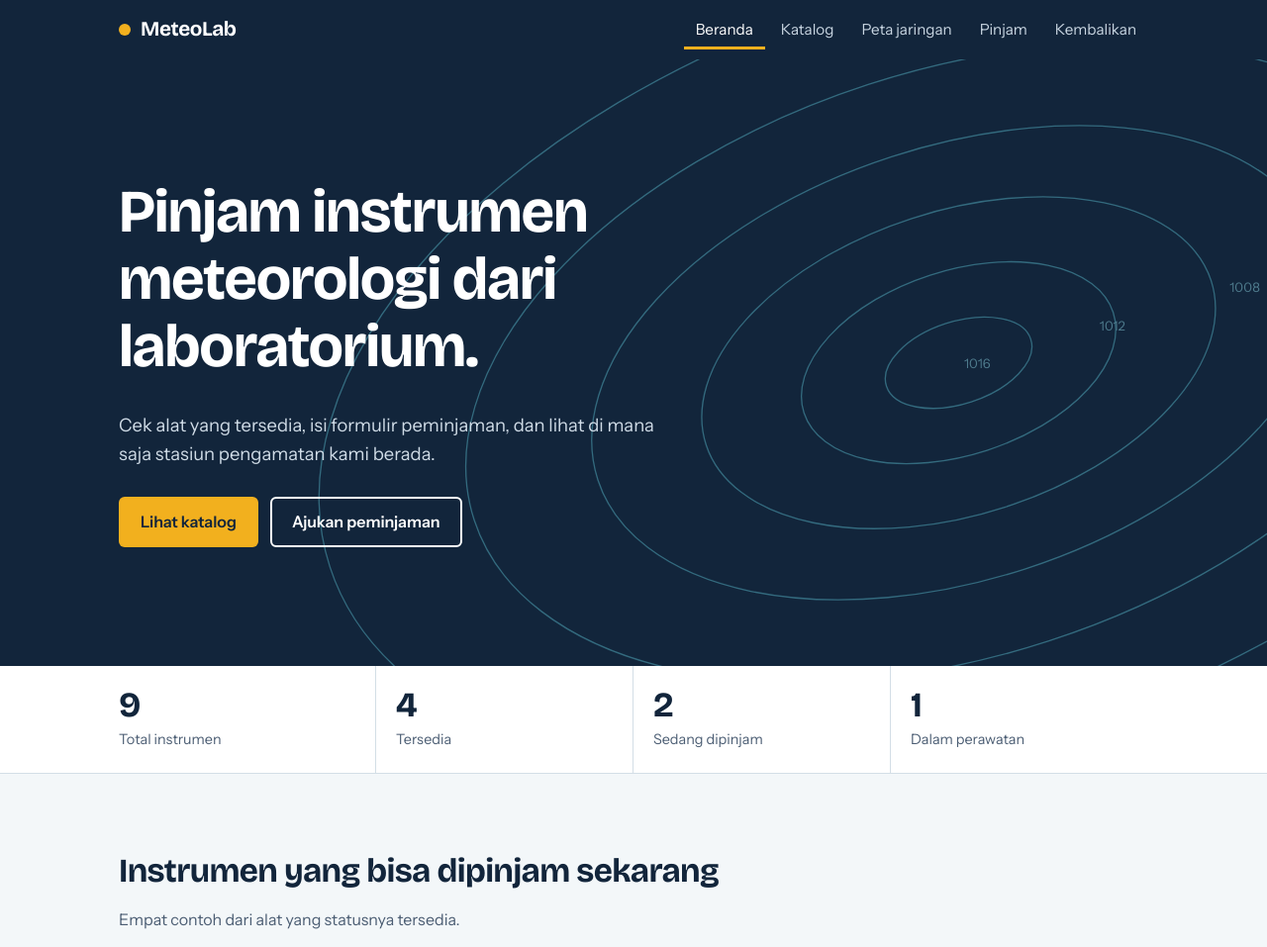
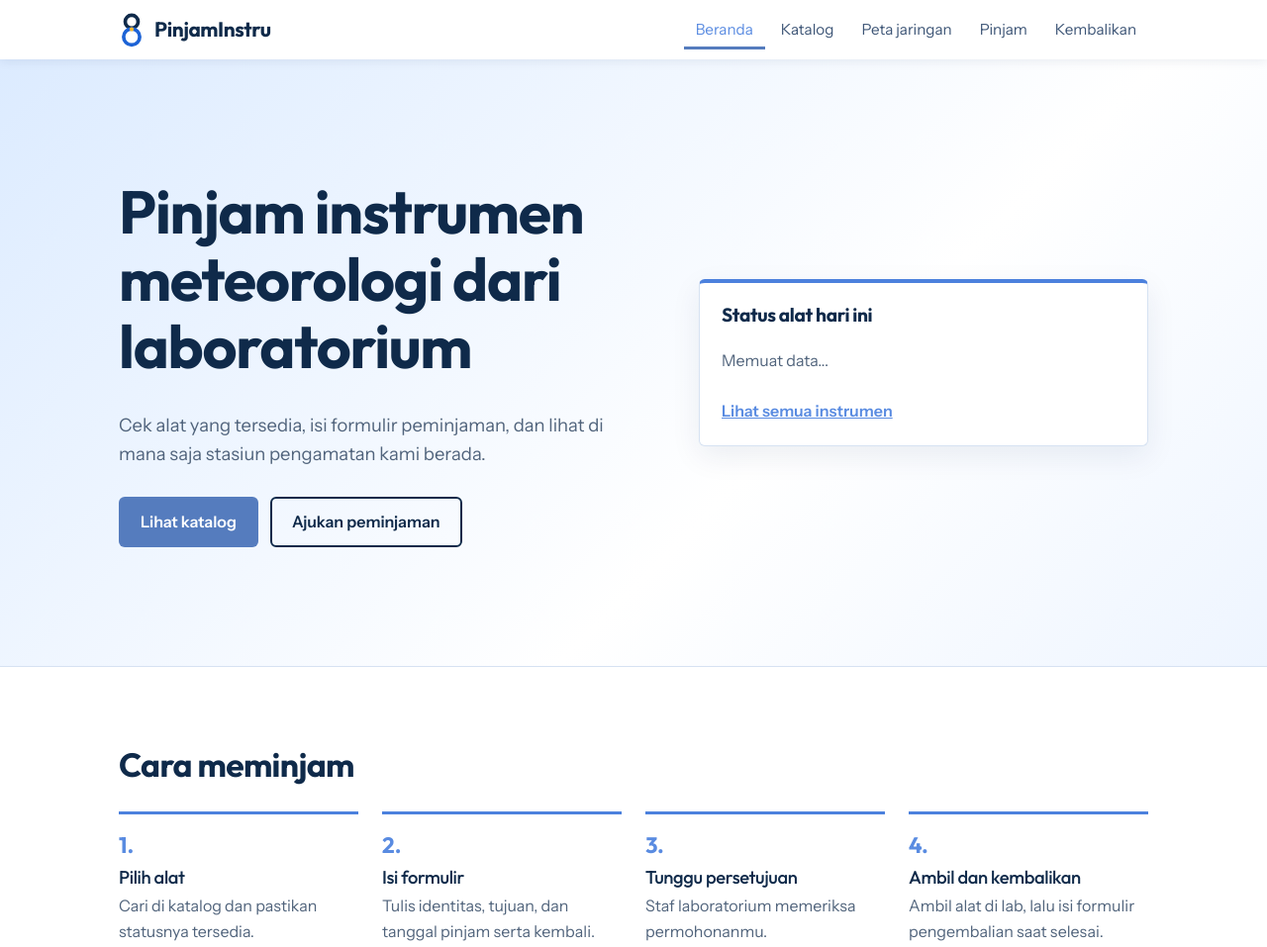
Before and after one commit to Yoruatia/Pinjaminstru, a plain HTML site: page frontend/index.html in a window 1280 px wide. Shown: the top 957 px of the page at 99% size. Drawn offline with nearby package versions, Linux system fonts and the light colour scheme.

Commit message:
Update frontend (Assets)

```diff
--- a/frontend/css/style.css
+++ b/frontend/css/style.css
@@ -1,27 +1,23 @@
-/* ==========================================================
-   MeteoLab - style.css (global, dipakai semua halaman)
-   Warna dan font diatur lewat variabel di :root, jadi
-   ganti di satu tempat saja kalau mau ubah tema.
-   ========================================================== */
 
-@import url("https://fonts.googleapis.com/css2?family=Bricolage+Grotesque:opsz,wght@12..96,500;12..96,700&family=Instrument+Sans:wght@400;500;600&display=swap");
+@import url("https://fonts.googleapis.com/css2?family=Outfit:wght@500;700&family=Instrument+Sans:wght@400;500;600&display=swap");
 
 :root {
-  --ink: #12253b;          /* teks utama, biru laut gelap */
-  --ink-soft: #4b5d73;     /* teks sekunder */
-  --paper: #f3f7f9;        /* latar halaman, putih kebiruan */
+  --ink: #0f2a4a;          /* teks utama, biru laut gelap */
+  --ink-soft: #51647c;     /* teks sekunder */
+  --paper: #f5f9ff;        /* latar halaman, putih kebiruan */
   --white: #ffffff;
-  --line: #d3dee6;         /* garis tipis */
-  --isobar: #2f7f8f;       /* aksen utama, teal */
-  --isobar-dark: #1f5f6d;
-  --signal: #f2b01e;       /* kuning kantong angin, dipakai hemat */
+  --line: #d6e2f2;         /* garis tipis */
+  --isobar: #4c81dd;       /* aksen utama, biru */
+  --isobar-dark: #598be1;
+  --signal: #557cbe;       /* biru aksen untuk tombol & fokus */
+  --sky: #e6f0ff;          /* biru muda untuk latar */
 
   --ok-bg: #dff3e7;     --ok-fg: #1b6b3a;
   --busy-bg: #fde9c4;   --busy-fg: #8a5a00;
   --fix-bg: #f6d9d6;    --fix-fg: #9a2f25;
   --field-bg: #dbe9f6;  --field-fg: #1f4f86;
 
-  --font-display: "Bricolage Grotesque", "Segoe UI", sans-serif;
+  --font-display: "Outfit", "Segoe UI", sans-serif;
   --font-body: "Instrument Sans", "Segoe UI", system-ui, sans-serif;
 
   --radius: 6px;
@@ -80,8 +76,9 @@ p { margin: 0 0 1em; max-width: 62ch; }
   position: sticky;
   top: 0;
   z-index: 50;
-  background: var(--ink);
-  color: var(--white);
+  background: var(--white);
+  color: var(--ink);
+  box-shadow: 0 2px 10px rgba(15, 42, 74, 0.08);
 }
 .navbar .container {
   display: flex;
@@ -95,7 +92,7 @@ p { margin: 0 0 1em; max-width: 62ch; }
   font-weight: 700;
   font-size: 1.3rem;
   letter-spacing: -0.02em;
-  color: var(--white);
+  color: var(--ink);
   text-decoration: none;
   display: inline-flex;
   align-items: center;
@@ -117,19 +114,20 @@ p { margin: 0 0 1em; max-width: 62ch; }
 .nav-links a {
   display: block;
   padding: 8px 12px;
-  color: #c9d6e2;
+  color: #3d5576;
   text-decoration: none;
   border-radius: var(--radius);
   font-size: 0.95rem;
 }
-.nav-links a:hover { color: var(--white); background: rgba(255, 255, 255, 0.08); }
-.nav-links a[aria-current="page"] { color: var(--white); box-shadow: inset 0 -3px 0 var(--signal); border-radius: 0; }
+.nav-links a:hover { color: var(--ink); background: var(--sky); }
+.nav-links a[aria-current="page"] { color: var(--isobar-dark); box-shadow: inset 0 -3px 0 var(--signal); border-radius: 0; }
 
 .nav-toggle {
   display: none;
   background: none;
-  border: 1px solid rgba(255, 255, 255, 0.35);
-  color: var(--white);
+  border: 1px solid var(--line);
+  background: var(--white);
+  color: var(--ink);
   border-radius: var(--radius);
   padding: 6px 12px;
   font: inherit;
@@ -145,11 +143,12 @@ p { margin: 0 0 1em; max-width: 62ch; }
     left: 0;
     right: 0;
     flex-direction: column;
-    background: var(--ink);
+    background: var(--white);
+    box-shadow: 0 8px 12px rgba(15, 42, 74, 0.08);
     padding: 8px var(--gutter) 16px;
   }
   .nav-links.open { display: flex; }
-  .nav-links a[aria-current="page"] { box-shadow: none; background: rgba(255, 255, 255, 0.1); border-radius: var(--radius); }
+  .nav-links a[aria-current="page"] { box-shadow: none; background: var(--sky); border-radius: var(--radius); }
 }
 
 /* ---------- Tombol ---------- */
@@ -164,10 +163,10 @@ p { margin: 0 0 1em; max-width: 62ch; }
   cursor: pointer;
   transition: background 0.15s, color 0.15s;
 }
-.btn-primary { background: var(--signal); color: var(--ink); }
-.btn-primary:hover { background: #ffc33d; }
+.btn-primary { background: var(--signal); color: var(--white); }
+.btn-primary:hover { background: var(--isobar-dark); }
 .btn-outline { border-color: currentColor; color: inherit; background: transparent; }
-.btn-outline:hover { background: rgba(255, 255, 255, 0.12); }
+.btn-outline:hover { background: rgba(29, 95, 209, 0.08); }
 .btn-dark { background: var(--ink); color: var(--white); }
 .btn-dark:hover { background: var(--isobar-dark); }
 .btn-small { padding: 7px 14px; font-size: 0.9rem; }
@@ -211,8 +210,8 @@ input:focus, select:focus, textarea:focus {
 
 /* ---------- Footer ---------- */
 .footer {
-  background: var(--ink);
-  color: #b5c4d3;
+  background: #5e81c2;
+  color: #cfe0fb;
   padding-block: 36px;
   font-size: 0.92rem;
 }
@@ -244,7 +243,7 @@ input:focus, select:focus, textarea:focus {
   display: flex;
   align-items: flex-end;
   padding: 12px 14px;
-  background: #e5eef3;
+  background: var(--sky);
   border-bottom: 1px solid var(--line);
   font-family: var(--font-display);
   font-weight: 700;
@@ -277,8 +276,8 @@ input:focus, select:focus, textarea:focus {
 .hero {
   position: relative;
   overflow: hidden;
-  background: var(--ink);
-  color: var(--white);
+  background: linear-gradient(135deg, #dcebff 0%, #ffffff 62%, #eef5ff 100%);
+  color: var(--ink);
   padding-block: clamp(56px, 10vw, 120px);
 }
 .hero-isobars {
@@ -286,14 +285,15 @@ input:focus, select:focus, textarea:focus {
   inset: 0;
   width: 100%;
   height: 100%;
-  opacity: 0.55;
+  opacity: 0.9;
   pointer-events: none;
 }
-.hero-isobars ellipse { fill: none; stroke: #4fa3b5; stroke-width: 1.2; }
-.hero-isobars text { fill: #7fc0cf; font-size: 12px; font-family: var(--font-body); }
+.hero-isobars ellipse { fill: none; stroke: #a9c6f3; stroke-width: 1.2; }
+.hero-isobars text { fill: #5b8ad6; font-size: 12px; font-family: var(--font-body); }
 .hero .container { position: relative; }
-.hero h1 { max-width: 14ch; }
-.hero p { font-size: 1.15rem; color: #cfdbe6; max-width: 46ch; }
+.hero h1 { max-width: 15ch; }
+.hero p { font-size: 1.15rem; color: var(--ink-soft); max-width: 46ch; }
+.hero .btn-outline { color: var(--ink); }
 .hero-actions { display: flex; flex-wrap: wrap; gap: 12px; margin-top: 28px; }
 
 .stats {
@@ -328,7 +328,7 @@ input:focus, select:focus, textarea:focus {
   aspect-ratio: 4 / 3;
   border: 1px solid var(--line);
   border-radius: var(--radius);
-  background: #e5eef3;
+  background: var(--sky);
 }
 @media (max-width: 760px) { .network-teaser { grid-template-columns: 1fr; } }
 .section-link { display: inline-block; margin-top: 8px; font-weight: 600; }
@@ -370,3 +370,20 @@ input:focus, select:focus, textarea:focus {
   background: var(--white);
 }
 .visually-hidden { position: absolute; width: 1px; height: 1px; overflow: hidden; clip: rect(0 0 0 0); white-space: nowrap; }
+/* Kartu status alat di hero */
+.hero-inner { display: grid; grid-template-columns: 1.15fr 1fr; gap: clamp(24px, 5vw, 64px); align-items: center; }
+.hero-card {
+  background: var(--white);
+  border: 1px solid var(--line);
+  border-top: 4px solid var(--isobar);
+  border-radius: var(--radius);
+  box-shadow: 0 10px 30px rgba(13, 42, 92, 0.08);
+  padding: 22px;
+}
+.hero-card h2 { font-size: 1.2rem; margin-bottom: 12px; }
+.status-list { list-style: none; margin: 0 0 6px; padding: 0; }
+.status-list li { display: flex; justify-content: space-between; align-items: center; gap: 12px; padding: 11px 0; border-bottom: 1px solid var(--line); }
+.status-list li:last-child { border-bottom: 0; }
+.status-list small { display: block; color: var(--ink-soft); font-size: 0.8rem; }
+.status-empty { color: var(--ink-soft); }
+@media (max-width: 860px) { .hero-inner { grid-template-columns: 1fr; } }
--- a/frontend/index.html
+++ b/frontend/index.html
@@ -1,9 +1,10 @@
+
 <!DOCTYPE html>
 <html lang="id">
 <head>
   <meta charset="UTF-8">
   <meta name="viewport" content="width=device-width, initial-scale=1">
-  <title>MeteoLab - Peminjaman Instrumen Laboratorium Meteorologi</title>
+  <title>PinjamInstru - Peminjaman Instrumen Laboratorium Meteorologi</title>
   <meta name="description" content="Lihat katalog instrumen meteorologi dan pinjam alat dari laboratorium.">
   <link rel="stylesheet" href="css/style.css">
 </head>
@@ -11,7 +12,11 @@
 
   <header class="navbar">
     <div class="container">
-      <a class="brand" href="index.html"><span class="brand-dot"></span>MeteoLab</a>
+      <a class="brand" href="index.html"><svg class="brand-logo" viewBox="0 0 32 44" width="26" height="36" aria-hidden="true">
+          <circle cx="16" cy="12" r="8" fill="none" stroke="currentColor" stroke-width="4.5"/>
+          <circle cx="16" cy="31" r="10" fill="none" stroke="#1d63d6" stroke-width="4.5"/>
+          <circle cx="16" cy="21.5" r="2.6" fill="#f5b82e"/>
+        </svg><span>PinjamInstru</span></a>
       <button class="nav-toggle" aria-expanded="false" aria-controls="nav-links">Menu</button>
       <ul class="nav-links" id="nav-links">
         <li><a href="index.html" aria-current="page">Beranda</a></li>
@@ -25,47 +30,22 @@
 
   <main>
     <section class="hero">
-      <!-- Garis isobar: hiasan peta cuaca -->
-      <svg class="hero-isobars" viewBox="0 0 1200 560" preserveAspectRatio="xMidYMid slice" aria-hidden="true">
-        <g transform="translate(900 280) rotate(-18)">
-          <ellipse rx="70" ry="38"/>
-          <ellipse rx="150" ry="85"/>
-          <ellipse rx="245" ry="140"/>
-          <ellipse rx="350" ry="200"/>
-          <ellipse rx="470" ry="270"/>
-          <ellipse rx="610" ry="350"/>
-        </g>
-        <text x="905" y="285">1016</text>
-        <text x="1030" y="250">1012</text>
-        <text x="1150" y="215">1008</text>
-      </svg>
-      <div class="container">
-        <h1>Pinjam instrumen meteorologi dari laboratorium.</h1>
+  <div class="container hero-inner">
+    <div class="hero-text">
+      <h1>Pinjam instrumen meteorologi dari laboratorium</h1>
       <p>Cek alat yang tersedia, isi formulir peminjaman, dan lihat di mana saja stasiun pengamatan kami berada.</p>
       <div class="hero-actions">
         <a class="btn btn-primary" href="catalog.html">Lihat katalog</a>
         <a class="btn btn-outline" href="borrowing.html">Ajukan peminjaman</a>
       </div>
     </div>
-    </section>
-
-    <dl class="stats" aria-label="Ringkasan instrumen">
-      <div class="stat"><dt>Total instrumen</dt><dd id="stat-total">-</dd></div>
-      <div class="stat"><dt>Tersedia</dt><dd id="stat-available">-</dd></div>
-      <div class="stat"><dt>Sedang dipinjam</dt><dd id="stat-borrowed">-</dd></div>
-      <div class="stat"><dt>Dalam perawatan</dt><dd id="stat-maintenance">-</dd></div>
-    </dl>
-
-    <section class="section">
-      <div class="container">
-        <div class="section-head">
-          <h2>Instrumen yang bisa dipinjam sekarang</h2>
-          <p>Empat contoh dari alat yang statusnya tersedia.</p>
-        </div>
-        <div class="instrument-grid" id="featured-grid">
-          <p class="state-msg">Memuat instrumen...</p>
-        </div>
+    <aside class="hero-card" aria-labelledby="hero-card-title">
+      <h2 id="hero-card-title">Status alat hari ini</h2>
+      <ul class="status-list" id="hero-status">
+        <li class="status-empty">Memuat data...</li>
+      </ul>
       <a class="section-link" href="catalog.html">Lihat semua instrumen</a>
+    </aside>
   </div>
 </section>
 
@@ -110,8 +90,8 @@
 
   <footer class="footer">
     <div class="container">
-      <p><strong>MeteoLab</strong><br>Laboratorium Meteorologi</p>
-      <p>Kontak pengelola: <a href="mailto:lab@example.ac.id">lab@example.ac.id</a><br>Jam layanan: Senin-Jumat, 08.00-16.00</p>
+      <p><strong>PinjamInstru</strong><br>Laboratorium Meteorologi</p>
+      <p>Kontak pengelola: <a href="mailto:lab@kelompok8.ac.id">lab @meteokelompok8.itb.ac.id</a><br>Jam layanan: Senin-Jumat, 08.00-16.00</p>
     </div>
   </footer>
 
```
Also changed, not shown: frontend/catalog.html (+7 -3 lines), frontend/js/api.js (+0 -10 lines), frontend/assets/logo.svg (added). Lines whose indentation alone changed are shown as unchanged.
